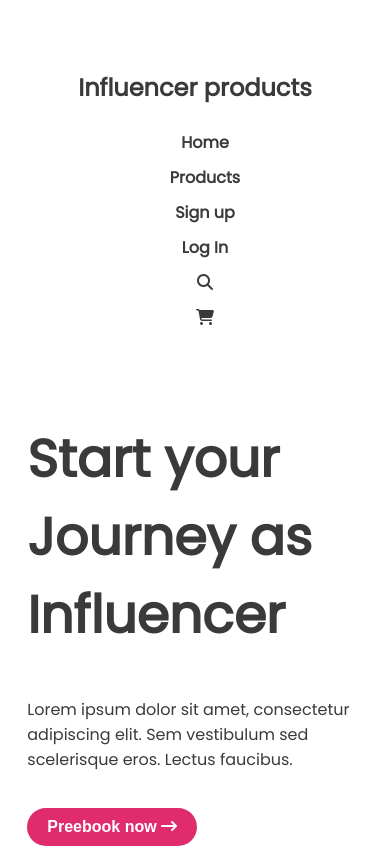
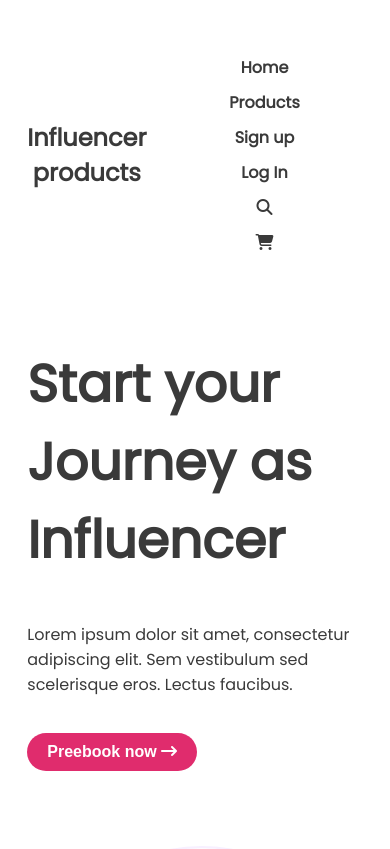
Before and after one commit to rezwanhossen/Influencer-products, a plain HTML site: page index.html in a window 390 px wide. Shown: the top 849 px of the page. Drawn offline with Linux system fonts and the light colour scheme.

Commit message:
foure commit

```diff
--- a/style.css
+++ b/style.css
@@ -240,8 +240,10 @@ footer a {
 
     .navber {
 
-        display: inline-block;
-        grid-template-columns: repeat(1, 1fr);
+        /* display: inline-block;
+        grid-template-columns: repeat(1, 1fr); */
+        flex-direction: row-reverse;
+
 
     }
 
@@ -270,7 +272,7 @@ footer a {
         height: 400px;
     }
 
-    .second-img>img {
+    .second-img img {
         width: 250px;
         height: 300px;
 
```
